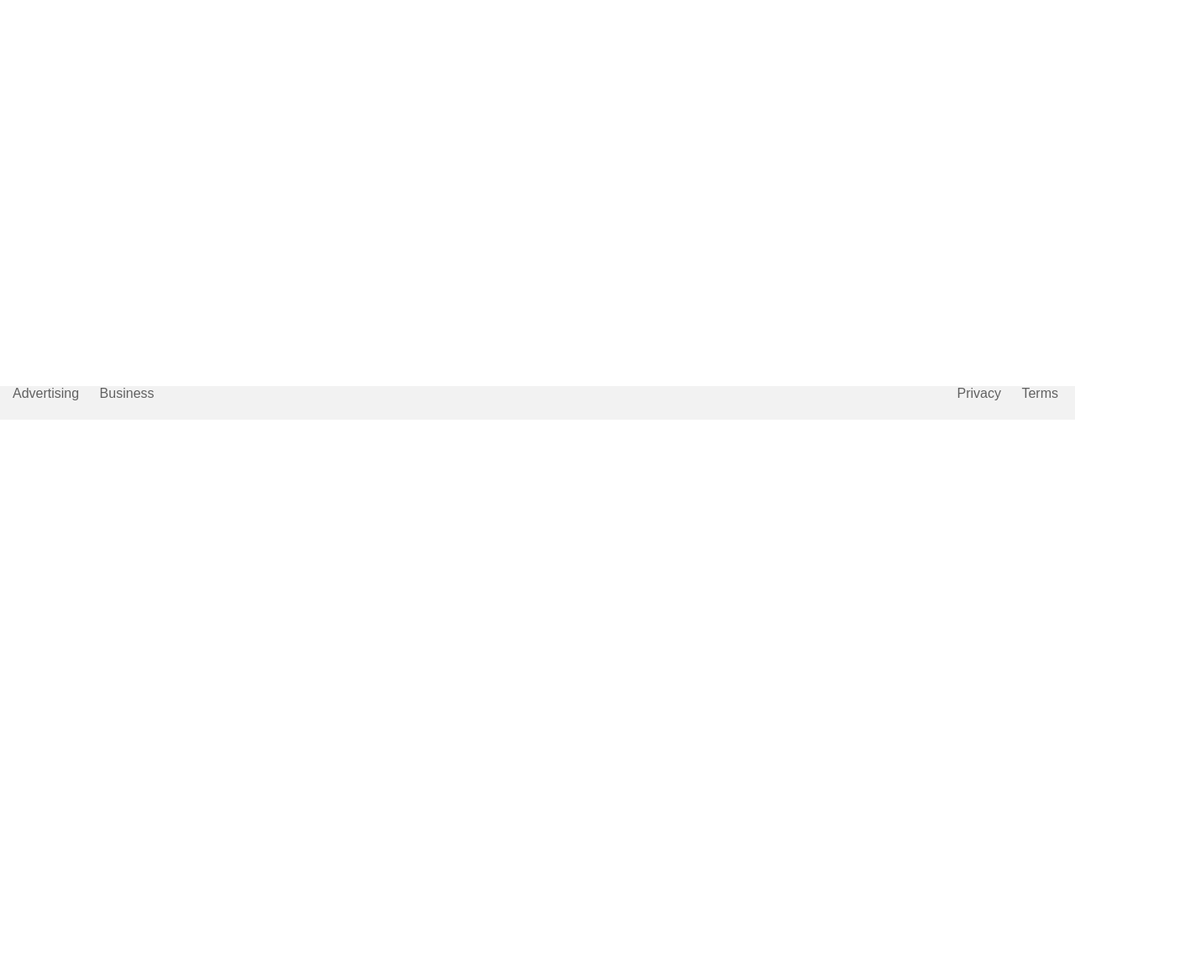
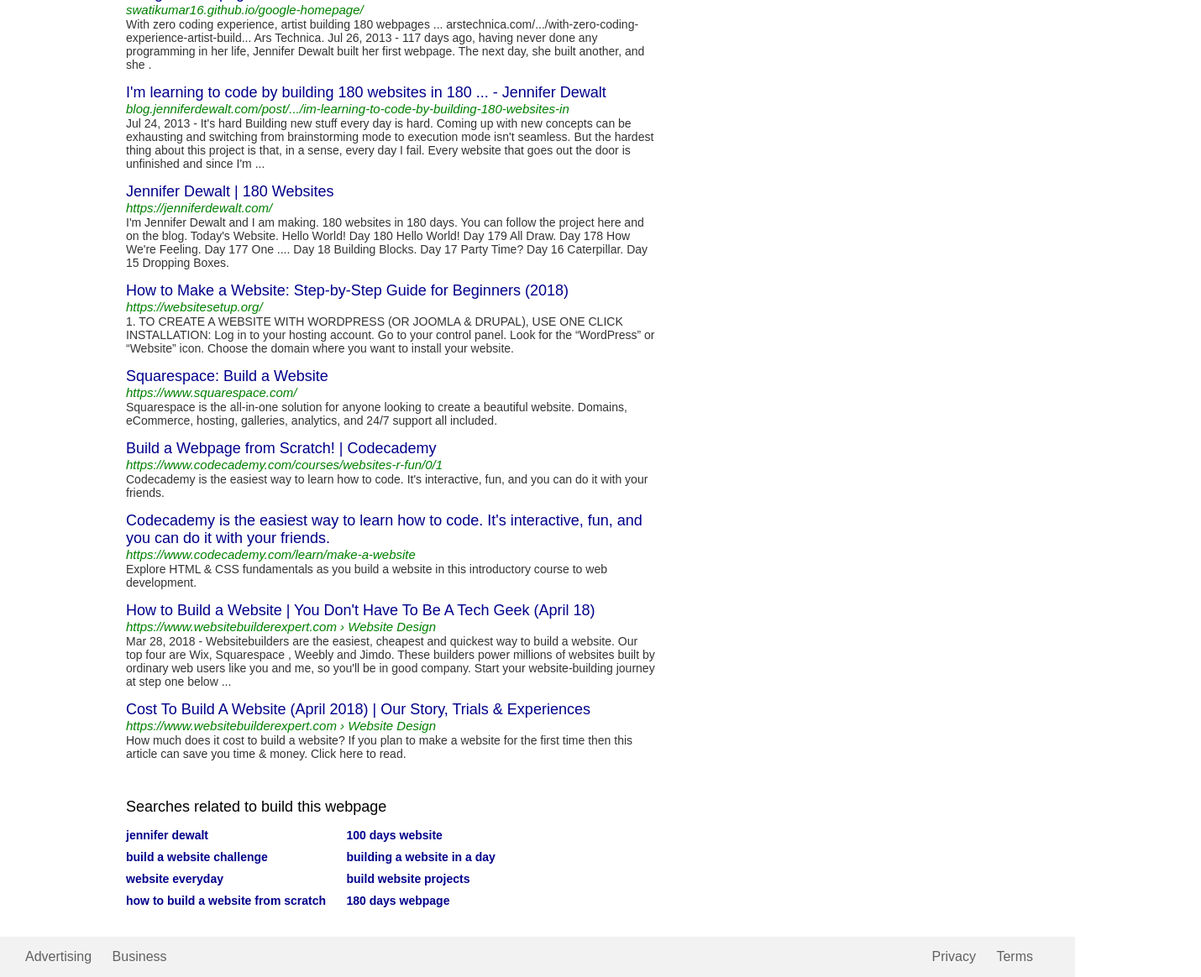
Before and after one commit to ACarr108/google-results-page, a plain HTML site: page index.html in a window 1280 px wide. Shown: the part 300-1464 px from the top of the page at 84% size, 1430 px wide, since content can reach past the window. Before the commit the page ends 800 px from the top, so only its background shows below. Drawn offline with Linux system fonts and the light colour scheme.

Commit message:
Content complete. Missing additional pages links.

```diff
--- a/index.html
+++ b/index.html
@@ -8,6 +8,7 @@
   </head>
 
   <body>
+
   <div class="topcontainer">
       <div class="logo">
         <img src= "Images/googlelogo.png" alt="Google Logo" id="logo">
@@ -39,31 +40,69 @@
           <a href="#">SafeSearch On</a>
         </div>
    </div>
-
-
-
    <div class="bodycontainer">
       <div class ="resultscount">
-        <p>resultscount</p>
+        <p>About 1,540,000 results (0.66 seconds)</p>
       </div>
-      <div class="topresult">
-        <p>topresult</p>
-      </div>
-      <div class="aboutresult">
-        <p>aboutresult</p>
-      </div>
+
       <div class="searchresults">
-        <ul id="results">
-          <li>With zero coding experience, artist building 180 webpages in 180 days</li>
+        <ul>
+          <li><a href="#">With zero coding experience, artist building 180 webpages in 180 days</a>
+          <cite>https://arstechnica.com/.../with-zero-coding-experience-artist-building-180-webpages-...</cite>
+          <p>With zero coding experience, artist building 180 webpages in 180 days. "Learning by doing" is taken to the extreme by novice programmer. Jon Brodkin - 7/26/2013, 11:00 AM. One of Jennifer Dewalt's creations, this webpage lets visitors create paintings in the style of Piet Mondriaan. Jennifer Dewalt · reader comments.<p></li>
+
+          <li><a href="#">Google Homepage</a><br>
+          <cite>swatikumar16.github.io/google-homepage/</cite>
+          <p>With zero coding experience, artist building 180 webpages ... arstechnica.com/.../with-zero-coding-experience-artist-build... Ars Technica. Jul 26, 2013 - 117 days ago, having never done any programming in her life, Jennifer Dewalt built her first webpage. The next day, she built another, and she .<p></li>
+
+          <li><a href="#">I'm learning to code by building 180 websites in 180 ... - Jennifer Dewalt</a><br>
+          <cite>blog.jenniferdewalt.com/post/.../im-learning-to-code-by-building-180-websites-in</cite>
+          <p>Jul 24, 2013 - It's hard Building new stuff every day is hard. Coming up with new concepts can be exhausting and switching from brainstorming mode to execution mode isn't seamless. But the hardest thing about this project is that, in a sense, every day I fail. Every website that goes out the door is unfinished and since I'm ...<p></li>
+
+          <li><a href="#">Jennifer Dewalt | 180 Websites</a><br>
+          <cite>https://jenniferdewalt.com/</cite>
+          <p>I'm Jennifer Dewalt and I am making. 180 websites in 180 days. You can follow the project here and on the blog. Today's Website. Hello World! Day 180 Hello World! Day 179 All Draw. Day 178 How We're Feeling. Day 177 One .... Day 18 Building Blocks. Day 17 Party Time? Day 16 Caterpillar. Day 15 Dropping Boxes.<p></li>
+
+          <li><a href="#">How to Make a Website: Step-by-Step Guide for Beginners (2018)</a><br>
+          <cite>https://websitesetup.org/</cite>
+          <p>1. TO CREATE A WEBSITE WITH WORDPRESS (OR JOOMLA & DRUPAL), USE ONE CLICK INSTALLATION: Log in to your hosting account. Go to your control panel. Look for the “WordPress” or “Website” icon. Choose the domain where you want to install your website.<p></li>
+
+          <li><a href="#">Squarespace: Build a Website</a><br>
+          <cite>https://www.squarespace.com/</cite>
+          <p>Squarespace is the all-in-one solution for anyone looking to create a beautiful website. Domains, eCommerce, hosting, galleries, analytics, and 24/7 support all included.<p></li>
+
+          <li><a href="#">Build a Webpage from Scratch! | Codecademy</a><br>
+          <cite>https://www.codecademy.com/courses/websites-r-fun/0/1</cite>
+          <p>Codecademy is the easiest way to learn how to code. It's interactive, fun, and you can do it with your friends.</p></li>
+
+          <li><a href="#">Codecademy is the easiest way to learn how to code. It's interactive, fun, and you can do it with your friends.</a><br>
+          <cite>https://www.codecademy.com/learn/make-a-website</cite>
+          <p>Explore HTML & CSS fundamentals as you build a website in this introductory course to web development.<p></li>
+
+          <li><a href="#">How to Build a Website | You Don't Have To Be A Tech Geek (April 18)</a><br>
+          <cite>https://www.websitebuilderexpert.com › Website Design</cite>
+          <p>Mar 28, 2018 - Websitebuilders are the easiest, cheapest and quickest way to build a website. Our top four are Wix, Squarespace , Weebly and Jimdo. These builders power millions of websites built by ordinary web users like you and me, so you'll be in good company. Start your website-building journey at step one below ...<p></li>
+
+          <li><a href="#">Cost To Build A Website (April 2018) | Our Story, Trials & Experiences</a><br>
+          <cite>https://www.websitebuilderexpert.com › Website Design</cite>
+          <p>How much does it cost to build a website? If you plan to make a website for the first time then this article can save you time & money. Click here to read.<p></li>
+      </ul>
+      <h3>Searches related to build this webpage</h3>
+      <ul id="leftlist">
+        <li><a>jennifer dewalt</a></li><br>
+        <li><a>build a website challenge</a></li><br>
+        <li><a>website everyday</a></li><br>
+        <li><a>how to build a website from scratch</a></li><br>
+      </ul>
+      <ul id="rightlist">
+        <li><a>100 days website</a></li><br>
+        <li><a>building a website in a day</a></li><br>
+        <li><a>build website projects</a></li><br>
+        <li><a>180 days webpage</a></li><br>
       </ul>
       </div>
     </div>
-
-
-  </body>
-
-
-  <footer>
+      <div class="footer">
         <ul class="bottom-left">
           <li><a href="#">Advertising</a></li>
           <li><a href="#">Business</a></li>
@@ -72,7 +111,7 @@
           <li><a href="#">Privacy</a></li>
           <li><a href="#">Terms</a></li>
         </ul>
-  </footer>
+      </div>
+</body>
 
 </html>
-</HTML>
--- a/style.css
+++ b/style.css
@@ -5,6 +5,7 @@
 
 body {
   font-family: Arial, sans-serif;
+  height: 100%;
 }
 
 a {
@@ -37,7 +38,9 @@ li {
   right:0px;
   height: 120px;
   width: 100%;
-  background-color: #F2F2F2
+  border-bottom-style: solid;
+  border-bottom-width: 2px;
+  border-bottom-color: #F2F2F2;
 }
 
 .logo {
@@ -63,11 +66,10 @@ li {
 
 .navbar {
   position:absolute;
-  width: 100%;
   font-size: 14px;
   font-weight: 400;
   opacity: .60;
-  left: 150px;
+  left: 200px;
 }
 .safesearch {
   position: absolute;
@@ -108,52 +110,88 @@ button {
 }
 
 /*Body*/
+
 .bodycontainer {
   position: relative;
-  height:800
-  top:150px;
-  background-color: red;
+  top:100px;
+
 }
 
 .resultscount{
   position: relative;
-  background-color: blue;
+  top: 30px;
+  padding-left: 200px;
+  font-size: 12px;
+  opacity: .70;
 }
-.topresult {
-  position: relative;
-  background-color: green;
-}
-.aboutresult {
-  position: relative;
-  background-color: purple;
-}
+
 .searchresults {
   position:relative;
-  background-color: black;
+  top: 50px;
+  width:650px;
+  left: 150px;
+}
+
+.searchresults a {
+  color: darkblue;
+  font-size: 18px;
+}
+
+cite {
+  color: green;
+  font-size: 15px;
+}
+
+ .searchresults p {
+   font-size: 14px;
+   margin-bottom: 15px ;
+   opacity: .80;
+ }
+
+ h3 {
+   margin-top: 30px;
+   font-weight: 400;
+   font-size: 18px;
+ }
+
+#leftlist {
+  margin-top: 10px;
+  margin-bottom: 30px;
+  color: darkblue;
+  font-weight: bold;
+  line-height: 25px;
+}
+#rightlist {
+  font-weight: bold;
+  color: darkblue;
+  line-height: 25px;
+}
+#leftlist li a {
+  font-size: 14px;
+}
+
+#rightlist li a {
+  font-size: 14px;
 }
 
 /*Footer*/
 
-footer {
-  position: absolute;
-  bottom: 0;
-  height: 25px;
-  width:100%;
-  background-color: #F2F2F2;
-  padding:0px 0px 15px 0px;
-  left:0;
+.footer {
+  position: relative;
+  margin-top: 150px;
+  padding-top:15px;
+  padding-bottom:15px;
+  width: 100%;
+  background-color: #F2F2F2
 }
 
 .bottom-right{
   float: right;
-  padding-right: 0px;
-  margin-bottom: 0;
-  padding-bottom: 0;
+  padding-right: 30px;
   opacity: .60;
 
 }
 .bottom-left{
-  float: left;
-  padding-left: 15px;
+  padding-left: 30px;
   opacity: .60;
 }
```
Lines whose indentation alone changed are shown as unchanged.
